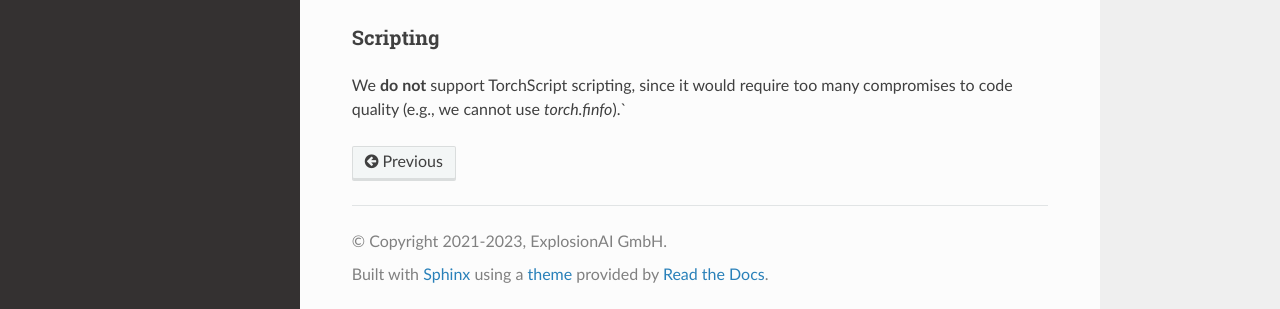
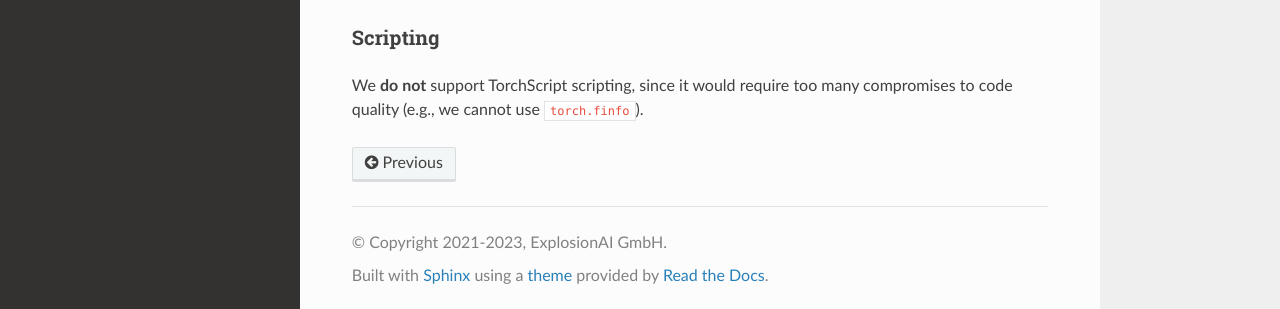
Before and after one commit to explosion/curated-transformers, a Sphinx documentation site: the page built from docs/source/develop.rst, in a window 1280 px wide and 1304 px high. Shown: the part 992-1301 px from the top of the window. Built offline with Sphinx 7.4.7 and the Read the Docs theme 2.0.0, drawn with Linux system fonts in a browser that asks for light colours.

```diff
--- a/docs/source/develop.rst
+++ b/docs/source/develop.rst
@@ -50,4 +50,4 @@ Scripting
 ^^^^^^^^^
 
 We **do not** support TorchScript scripting, since it would require too many
-compromises to code quality (e.g., we cannot use `torch.finfo`).`
+compromises to code quality (e.g., we cannot use ``torch.finfo``).
```
